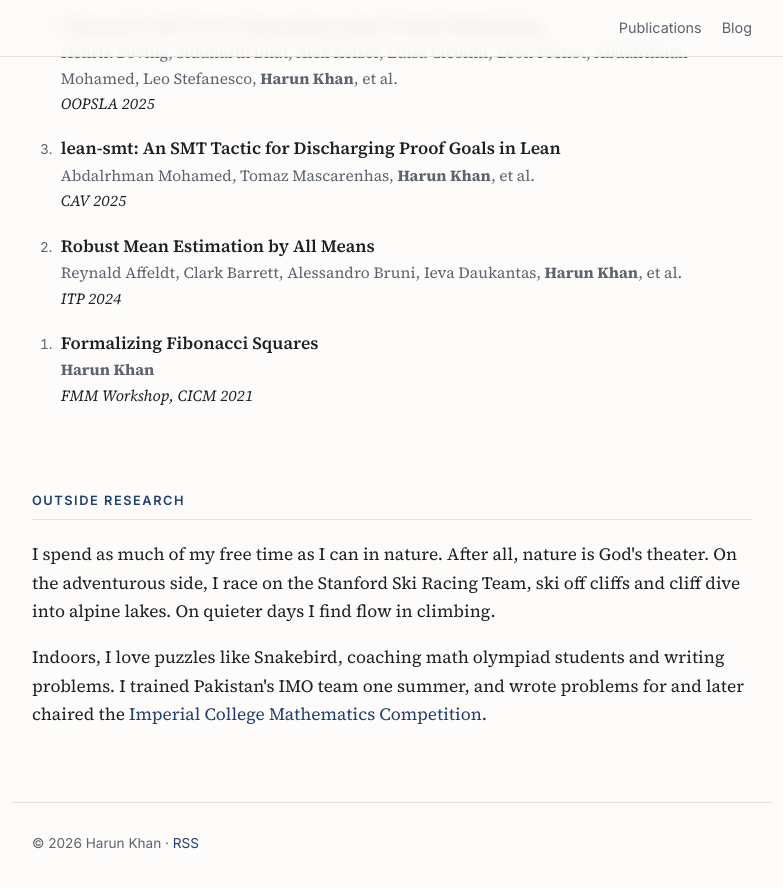
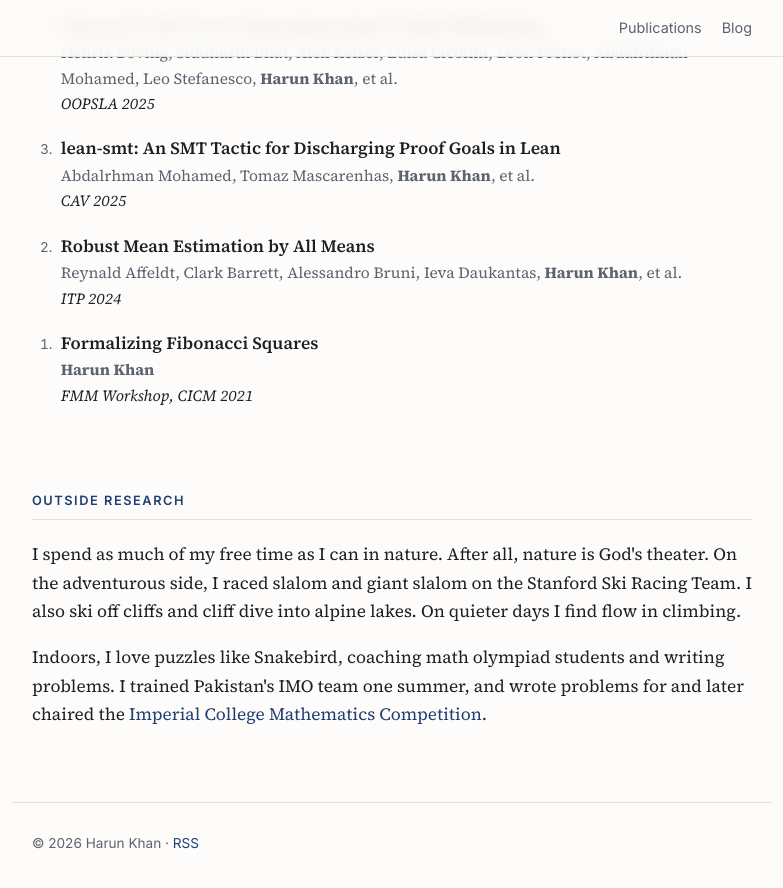
Before and after one commit to harunk-dev/website, a Jekyll site: the page built from index.html, in a window 1280 px wide and 900 px high, scrolled down 1137 px. Shown: the top 888 px of the window, without its empty margins (248-1031 px from the left). Built offline with Jekyll 4.4.1, drawn with Linux system fonts in a browser that asks for light colours.

Commit message:
Restore earlier Outside Research first paragraph
Co-Authored-By: Claude Opus 5.5 <noreply@anthropic.com>
Claude-Session: https://claude.ai/code/session_01734RpCjVag34boEXhMytMG

```diff
--- a/index.html
+++ b/index.html
@@ -78,8 +78,8 @@ layout: default
     <section id="outside">
       <h2>Outside Research</h2>
       <p>I spend as much of my free time as I can in nature. After all, nature is God's theater. On the adventurous side,
-        I race on the Stanford Ski Racing Team, ski off cliffs and cliff dive into alpine lakes. On quieter days I find flow
-        in climbing.</p>
+        I raced slalom and giant slalom on the Stanford Ski Racing Team. I also ski off cliffs and cliff dive into alpine lakes.
+        On quieter days I find flow in climbing.</p>
       <p>Indoors, I love puzzles like Snakebird, coaching math olympiad students and writing problems. I trained Pakistan's IMO team one summer, and wrote problems
         for and later chaired the <a href="https://icmathscomp.org/">Imperial College Mathematics Competition</a>.</p>
     </section>
```
